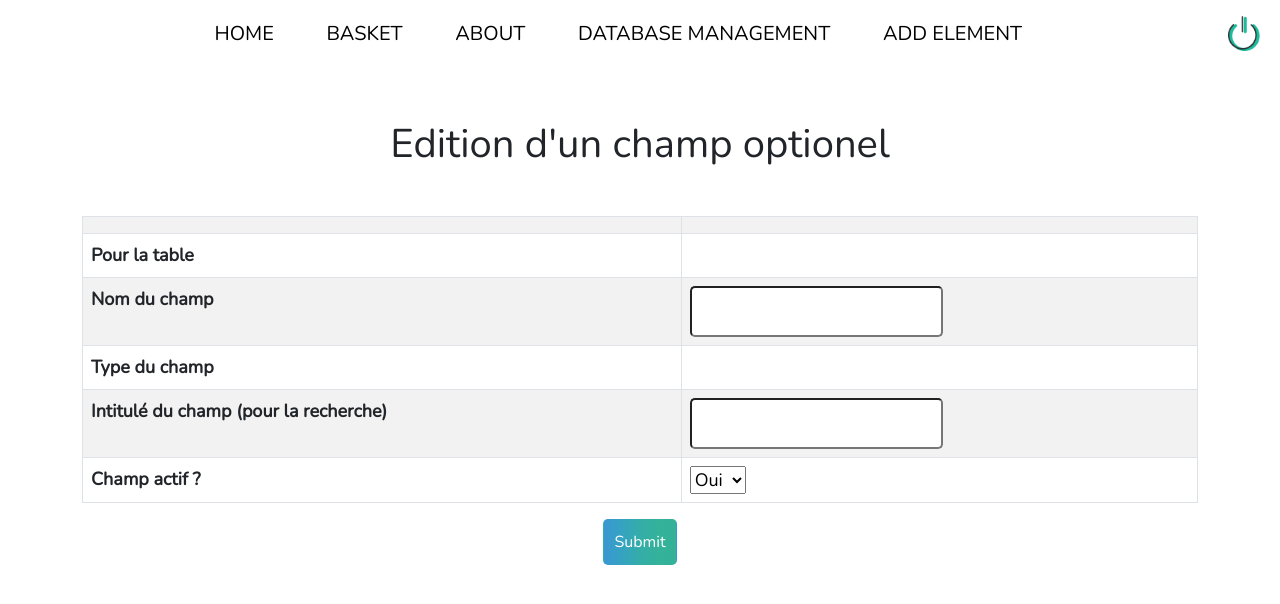
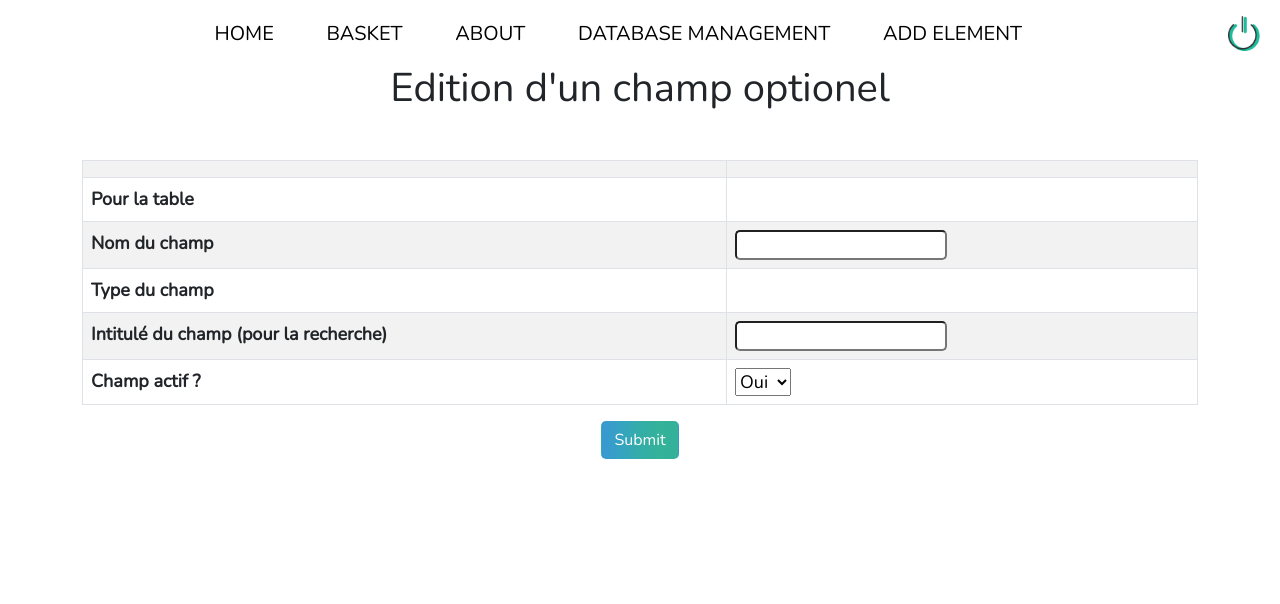
Before and after one commit to Moussa976/ws2, a PHP site: template common/templates/edit_meta.twig in a window 1280 px wide. Shown: the top 604 px of the page. Run offline with PHP 8.4, Linux system fonts and the light colour scheme; the template is opened without the code that fills it, so the values that code supplies are empty; some libraries are stand-ins or nearby versions.

Commit message:
[V] - Update du main + Update CSS

```diff
--- a/common/style.css
+++ b/common/style.css
@@ -1,6 +1,10 @@
 body{
   font-family: 'Nunito', sans-serif;
   font-size: 18px;
+}
+
+body section#main{
+	padding-top: 5%;
 }
 
 /****** FILTERS *****/
@@ -16,9 +20,8 @@ body{
 
 #edit_form input{
 	border-radius:5px;
-	padding: 10px;
 
-	font-family: 1§px;
+	font-size: 16px;
 }
 
 .green-button{
--- a/common/templates/header.twig
+++ b/common/templates/header.twig
@@ -90,7 +90,7 @@
 			{% block submenus %}{% endblock %}
 		</section>
 
-		<section id="main" style="margin-top:120px"> {% block body %}{% endblock %}
+		<section id="main"> {% block body %}{% endblock %}
 		</section>
 		{% include 'footer.twig' %}
 		<button onclick="topFunction()" id="btnScrollTop" class="btn p-0 d-none" title="Go to top">
```
